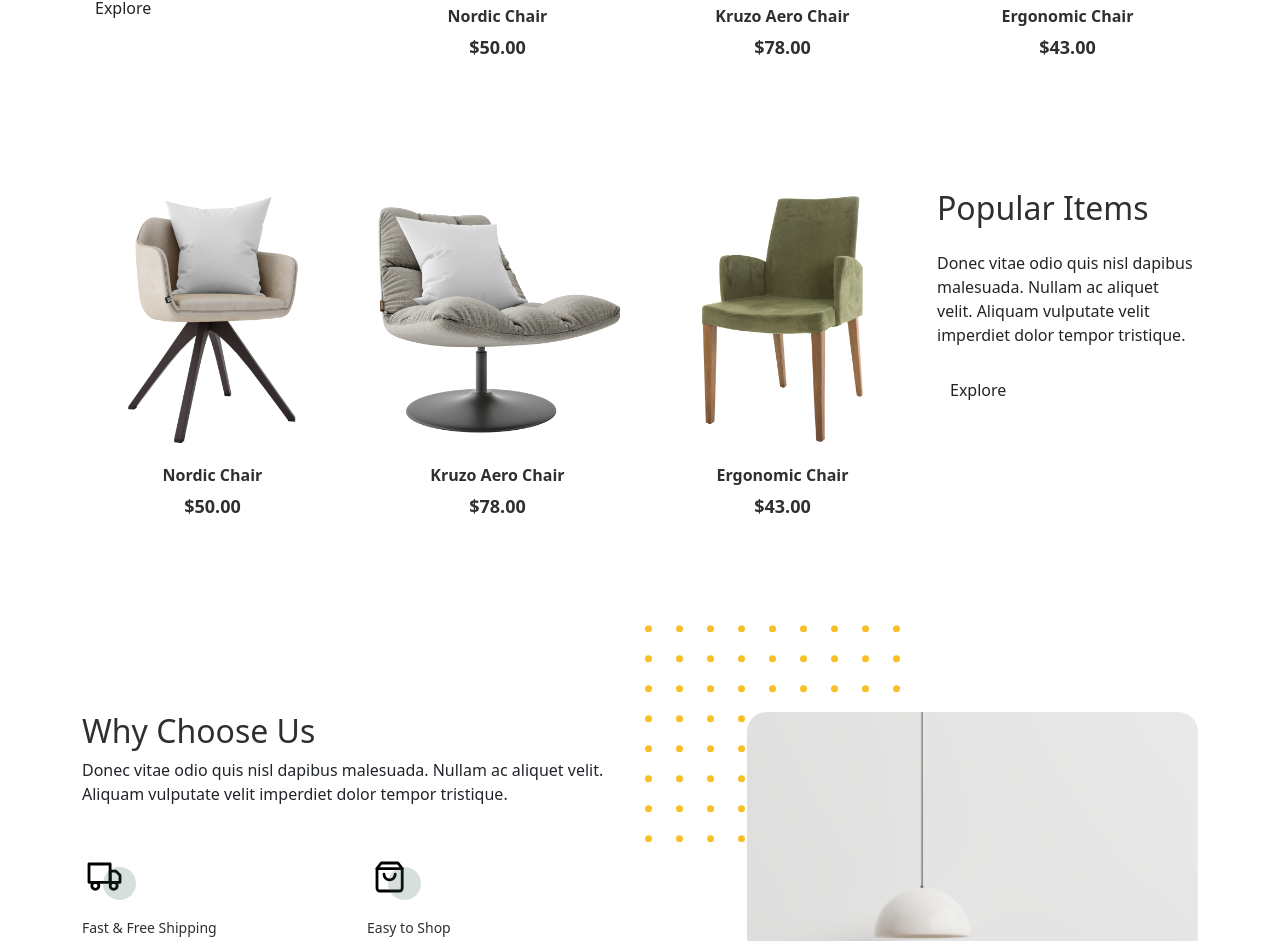
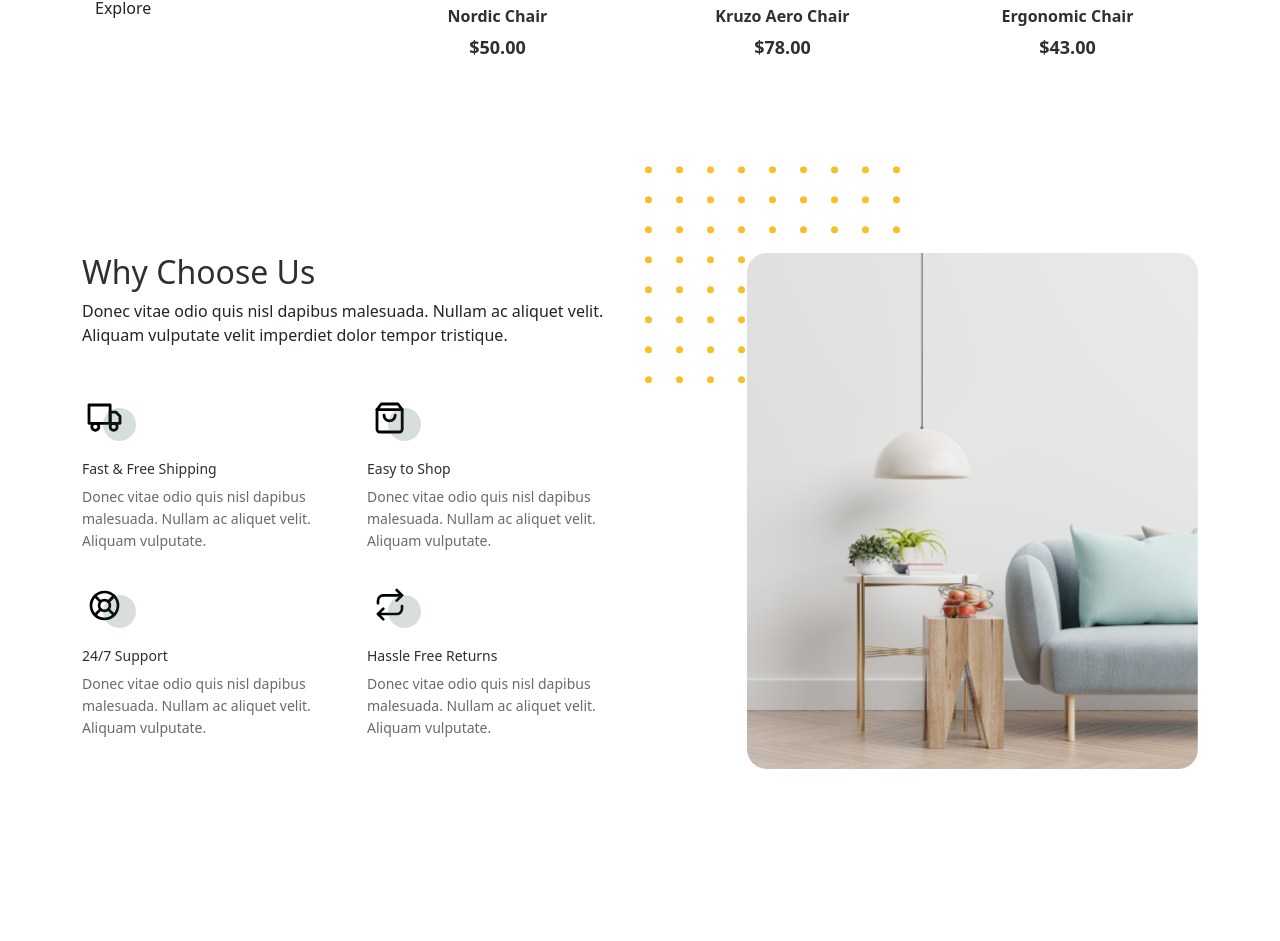
Before and after one commit to rathod-tirth/Woodwork-Ecommerce-React, a React (Vite) app in the folder savana/: page / in a window 1280 px wide. Shown: the part 1486-2427 px from the top of the page. Built offline with nearby package versions, Linux system fonts and the light colour scheme.

Commit message:
update home

```diff
--- a/savana/src/Page/Home.jsx
+++ b/savana/src/Page/Home.jsx
@@ -167,58 +167,6 @@ function Home() {
                </div>
             </div>
             {/* End Product Section */}
-            {/* Start Popular Section */}
-            <div className="popular-section product-section">
-               <div className="container">
-                  <div className="row">
-                     {/* Start Column 2 */}
-                     <div className="col-12 col-md-4 col-lg-3 mb-5 mb-md-0">
-                        <a className="product-item" href="cart.html">
-                           <img src={product1PNG} className="img-fluid product-thumbnail" />
-                           <h3 className="product-title">Nordic Chair</h3>
-                           <strong className="product-price">$50.00</strong>
-                           <span className="icon-cross">
-                              <img src={crossSVG} className="img-fluid" />
-                           </span>
-                        </a>
-                     </div>
-                     {/* End Column 2 */}
-                     {/* Start Column 3 */}
-                     <div className="col-12 col-md-4 col-lg-3 mb-5 mb-md-0">
-                        <a className="product-item" href="cart.html">
-                           <img src={product2PNG} className="img-fluid product-thumbnail" />
-                           <h3 className="product-title">Kruzo Aero Chair</h3>
-                           <strong className="product-price">$78.00</strong>
-                           <span className="icon-cross">
-                              <img src={crossSVG} className="img-fluid" />
-                           </span>
-                        </a>
-                     </div>
-                     {/* End Column 3 */}
-                     {/* Start Column 4 */}
-                     <div className="col-12 col-md-4 col-lg-3 mb-5 mb-md-0">
-                        <a className="product-item" href="cart.html">
-                           <img src={product3PNG} className="img-fluid product-thumbnail" />
-                           <h3 className="product-title">Ergonomic Chair</h3>
-                           <strong className="product-price">$43.00</strong>
-                           <span className="icon-cross">
-                              <img src={crossSVG} className="img-fluid" />
-                           </span>
-                        </a>
-                     </div>
-                     {/* End Column 4 */}
-                     {/* Start Column 1 */}
-                     <div className="col-md-12 col-lg-3 mb-5 mb-lg-0">
-                        <h2 className="mb-4 section-title">Popular Items</h2>
-                        <p className="mb-4">Donec vitae odio quis nisl dapibus malesuada. Nullam ac aliquet velit. Aliquam vulputate
-                           velit imperdiet dolor tempor tristique. </p>
-                        <p><a href="shop.html" className="btn">Explore</a></p>
-                     </div>
-                     {/* End Column 1 */}
-                  </div>
-               </div>
-            </div>
-            {/* End Popular Section */}
             {/* Start Why Choose Us Section */}
             <div className="why-choose-section">
                <div className="container">
```
